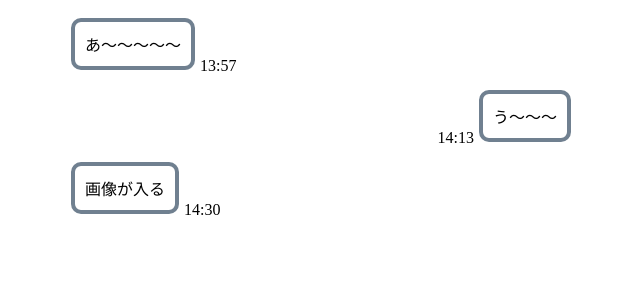
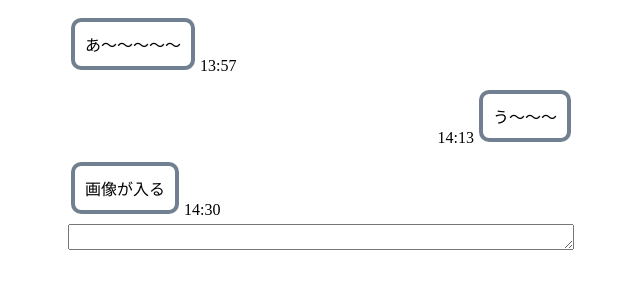
Before and after one commit to gijutsu-benkyo-suru-kai/chat, a React (Create React App) app in the folder frontend/: page / in a window 1280 px wide. Shown: the top 300 px of the page, without its empty margins (319-959 px from the left). Built offline with nearby package versions, Linux system fonts and the light colour scheme.

Commit message:
inputをreactiveにした

```diff
--- a/frontend/src/App.css
+++ b/frontend/src/App.css
@@ -35,3 +35,14 @@
 .time {
   margin: 0 5px -5px;
 }
+
+.input-form {
+  width: 100%;
+  line-height: 1.5;
+  height: 1.5em;
+  resize: vertical;
+}
+
+.input-demo {
+  white-space: pre-line;
+}
--- a/frontend/src/App.tsx
+++ b/frontend/src/App.tsx
@@ -1,4 +1,4 @@
-import React from 'react'
+import React, { useState } from 'react'
 import './App.css'
 
 type Message = {
@@ -29,10 +29,7 @@ const messageList: Message[] = [
   },
 ]
 
-function MessageWrapper(props: {
-  message: Message
-  myUserId: number
-}) {
+function MessageWrapper(props: { message: Message; myUserId: number }) {
   const time = new Date(props.message.time)
   if (props.message.userId === props.myUserId) {
     return (
@@ -53,6 +50,11 @@ function MessageWrapper(props: {
 
 function App() {
   const myUserId = 1
+  const [text, setText] = useState('')
+
+  const handleChange = (e: React.ChangeEvent<HTMLTextAreaElement>) => {
+    setText(e.target.value)
+  }
 
   return (
     <div className="App">
@@ -60,6 +62,8 @@ function App() {
         {messageList.map((message, index) => (
           <MessageWrapper message={message} myUserId={myUserId} key={index} />
         ))}
+        <textarea className="input-form" onChange={handleChange}/>
+        <div className="input-demo">{text}</div>
       </div>
     </div>
   )
```
